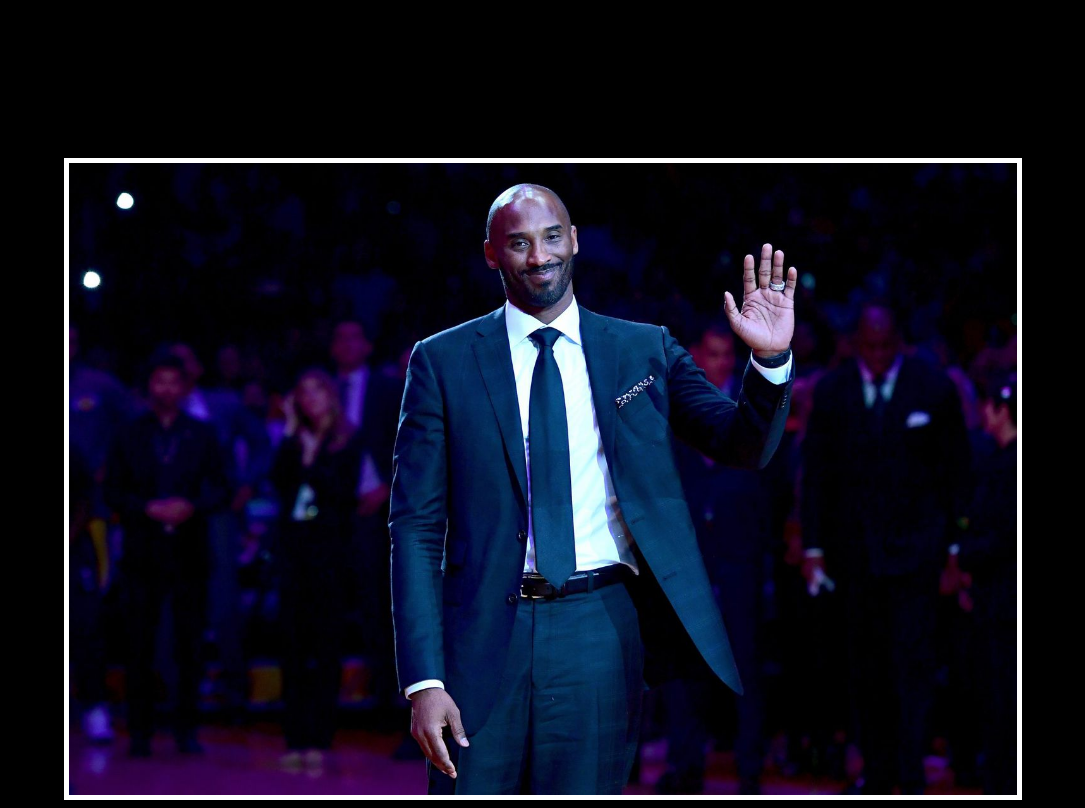
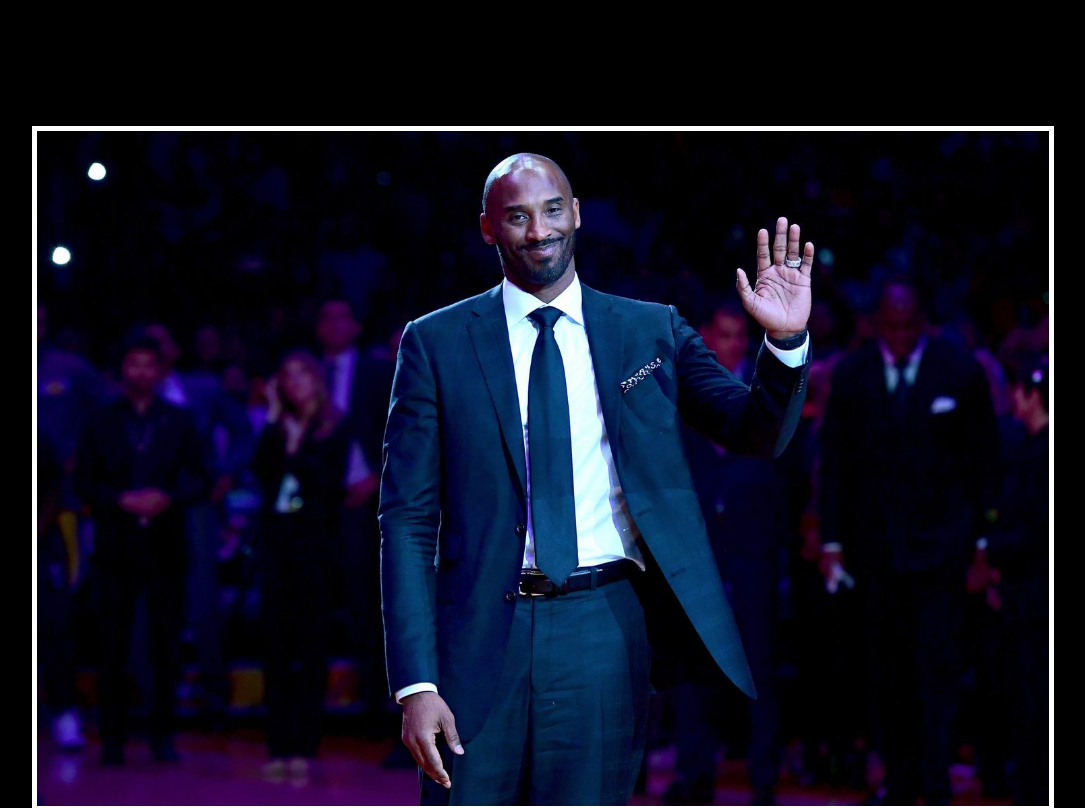
Before and after one commit to alihrizvi/The_Dream, a plain HTML site: page index.html in a window 1280 px wide. Shown: the top 808 px of the page, without its empty margins (102-1187 px from the left). Drawn offline with Linux system fonts and the light colour scheme.

Commit message:
Update style.css

```diff
--- a/style.css
+++ b/style.css
@@ -5,9 +5,9 @@ html {
 }
 
 div{                    /*horizontally center a div by giving it a width of 75% and a margin-left of 12.5%.*/
-  width:75%;
-  height:75%;
-  margin: 12.5% 12.5%;
+  width:80%;
+  height:80%;
+  margin: 10% 10%;
 }
 
 img {
```
